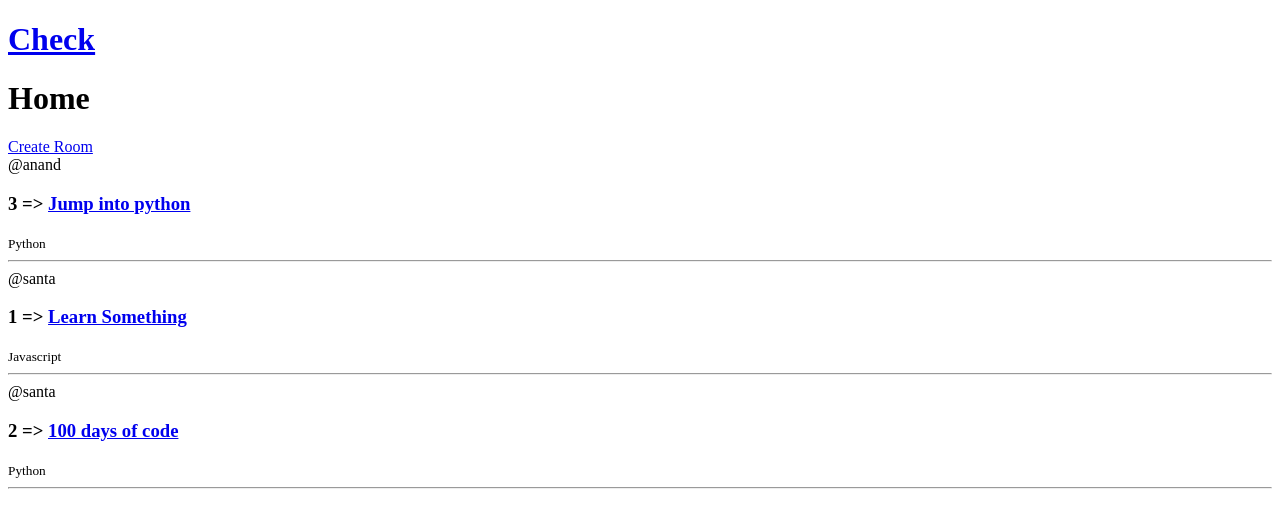
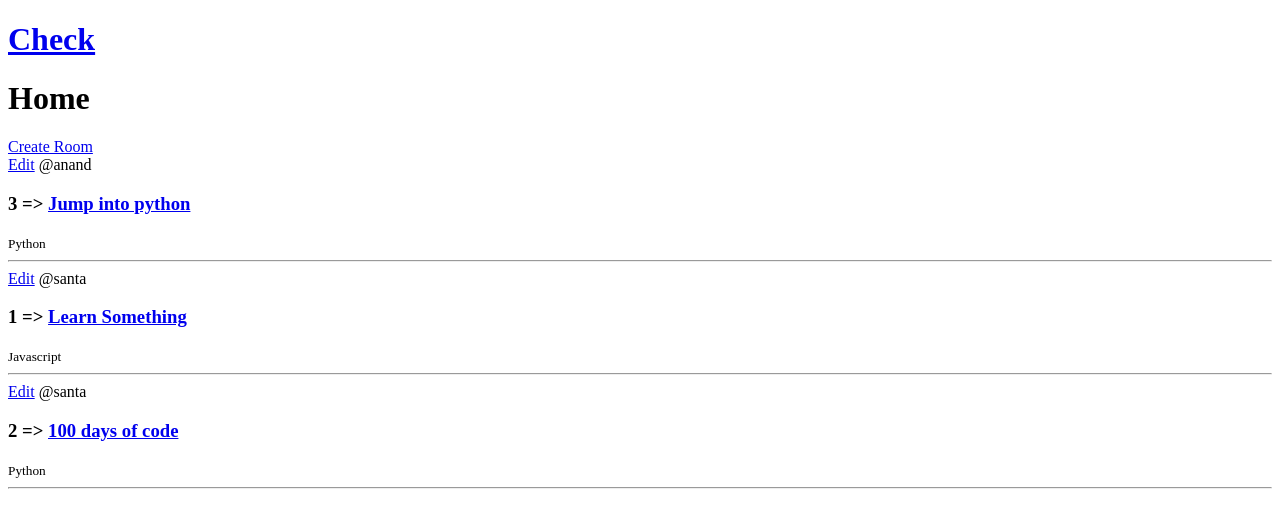
Before and after one commit to Prasanth-Anand-P/letstalk, a Django app: page / in a window 1280 px wide. Shown: the top 528 px of the page. Run offline with Django 4.2, Linux system fonts and the light colour scheme; data comes from the database, SQL or seed files in the repository.

Commit message:
edited Home.html

```diff
--- a/base/templates/base/home.html
+++ b/base/templates/base/home.html
@@ -20,7 +20,8 @@
         <div>
             {% for room in rooms %}
                 <div>
-                    <span>@{{room.host.username}}</span>
+                    <a href="{% url 'update-room' room.id %}">Edit</a>
+                    <span> @{{room.host.username}}</span>
                     <h3> {{room.id}} => <a href="{% url 'room' room.id %}">{{room.name}}</a> </h3>
                     <small>{{room.topic}}</small>
                     <hr />
```
